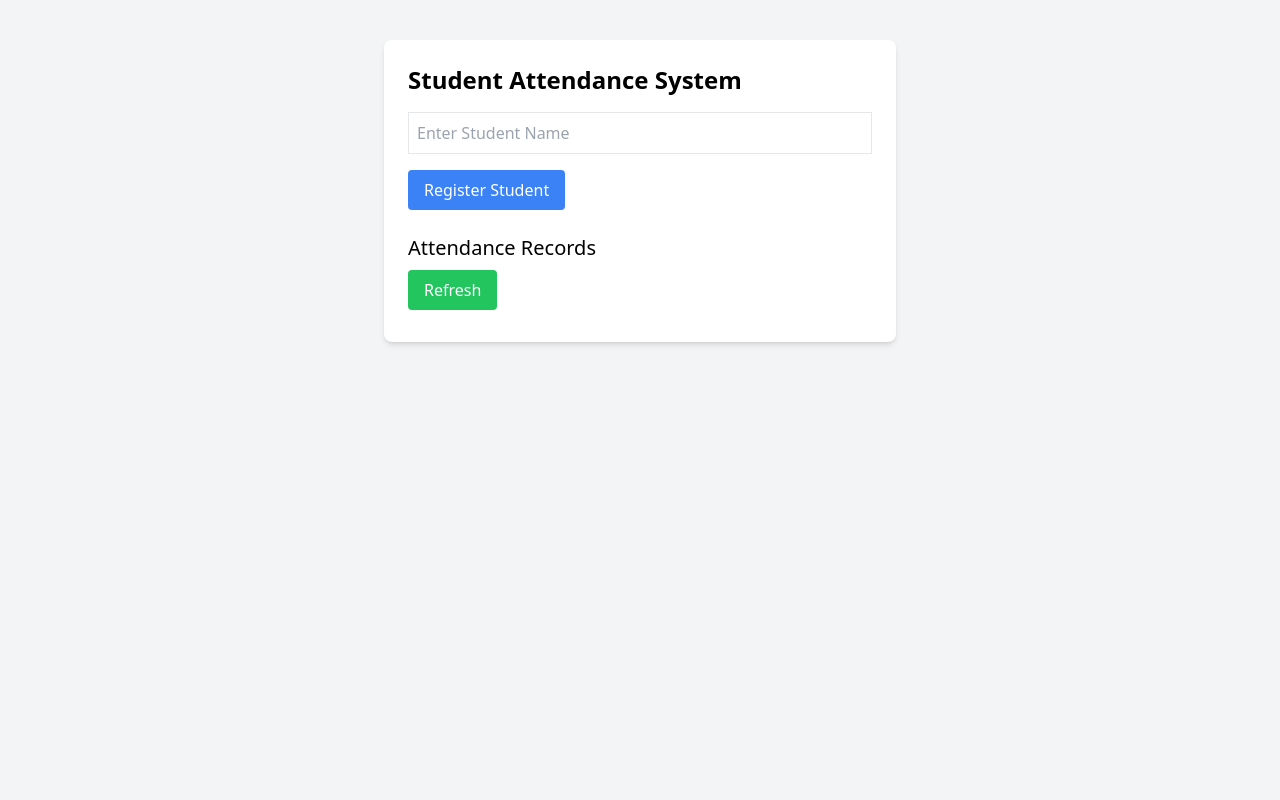
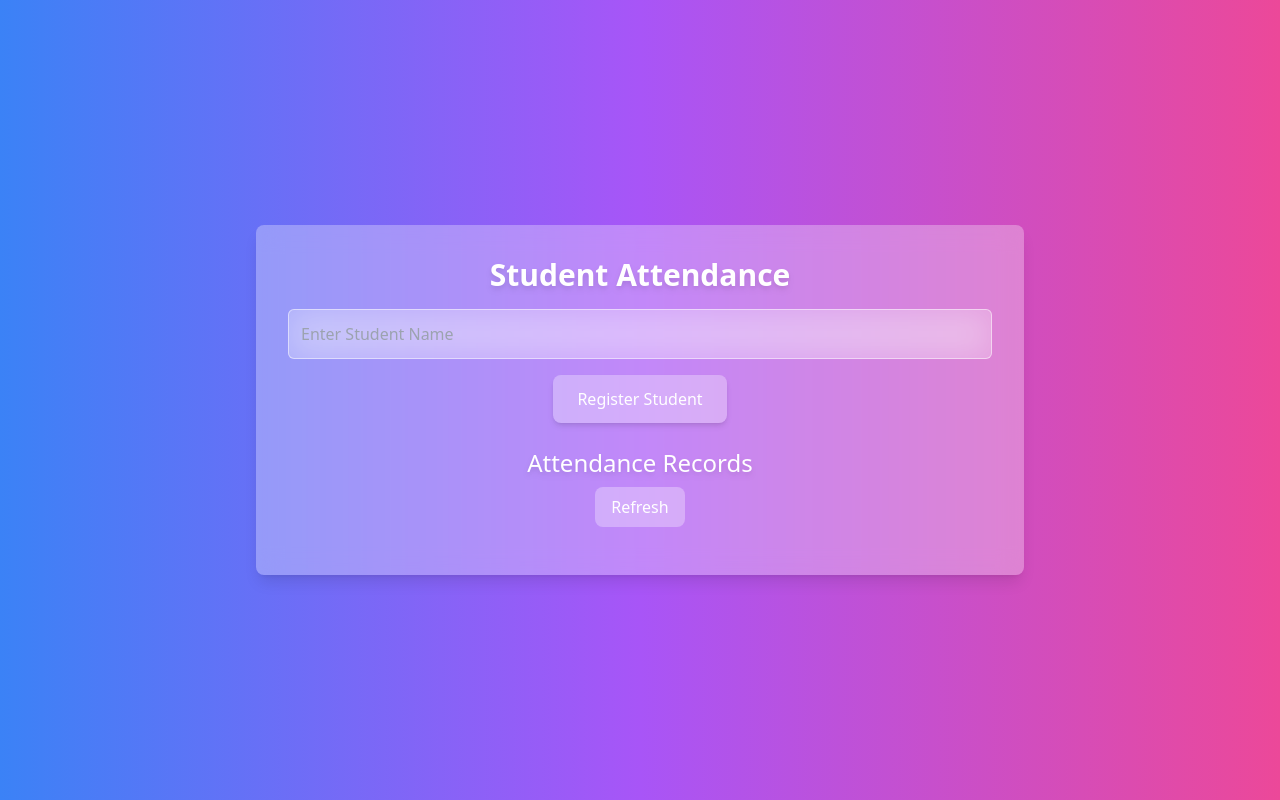
Before and after one commit to suvro2020/flask-student-attendance-app, a Flask app: page / in a window 1280 px wide. Run offline with Flask 3, Linux system fonts and the light colour scheme; some libraries are stand-ins or nearby versions.

Commit message:
Update Design

```diff
--- a/app/templates/index.html
+++ b/app/templates/index.html
@@ -6,18 +6,28 @@
     <script src="https://cdn.tailwindcss.com"></script>
     <title>Student Attendance</title>
 </head>
-<body class="bg-gray-100 p-10">
-    <div class="max-w-lg mx-auto bg-white p-6 rounded-lg shadow-md">
-        <h2 class="text-2xl font-bold mb-4">Student Attendance System</h2>
+<body class="bg-gradient-to-r from-blue-500 via-purple-500 to-pink-500 flex items-center justify-center h-screen">
 
-        <input id="studentName" type="text" placeholder="Enter Student Name" class="border p-2 w-full mb-4">
-        <button onclick="registerStudent()" class="bg-blue-500 text-white px-4 py-2 rounded">Register Student</button>
+    <div class="backdrop-blur-md bg-white/30 p-8 rounded-lg shadow-lg max-w-3xl w-full text-center">
+        <h2 class="text-3xl font-bold text-white drop-shadow-md">Student Attendance</h2>
 
-        <p id="successMessage" class="text-green-500 mt-4 hidden"></p>
+        <input id="studentName" type="text" placeholder="Enter Student Name"
+            class="border border-white/50 bg-white/20 backdrop-blur-lg text-white p-3 rounded-md w-full mt-4 focus:outline-none focus:ring-2 focus:ring-white/50">
 
-        <h3 class="text-xl mt-6">Attendance Records</h3>
-        <button onclick="fetchAttendance()" class="bg-green-500 text-white px-4 py-2 rounded my-2">Refresh</button>
-        <div id="attendanceTable"></div>
+        <button onclick="registerStudent()"
+            class="mt-4 bg-white/30 text-white px-6 py-3 rounded-lg shadow-md transition hover:bg-white/50">
+            Register Student
+        </button>
+
+        <p id="successMessage" class="text-green-300 mt-4 hidden"></p>
+
+        <h3 class="text-2xl mt-6 text-white drop-shadow-md">Attendance Records</h3>
+        <button onclick="fetchAttendance()"
+            class="bg-white/30 text-white px-4 py-2 rounded-lg mt-2 transition hover:bg-white/50">
+            Refresh
+        </button>
+
+        <div id="attendanceTable" class="mt-4"></div>
     </div>
 
     <script>
@@ -33,7 +43,7 @@
                 document.getElementById("successMessage").textContent = data.message;
                 document.getElementById("successMessage").classList.remove("hidden");
                 document.getElementById("studentName").value = "";
-                fetchAttendance();
+                fetchAttendance();  // Refresh attendance records
             });
         }
 
@@ -53,10 +63,11 @@
             })
             .then(response => response.json())
             .then(data => {
-                alert(data.message);
-                fetchAttendance();
+                alert(data.message); // Optional: Replace with better UI message
+                fetchAttendance(); // Refresh attendance table
             });
         }
     </script>
+
 </body>
 </html>
```
Also changed, not shown: app/templates/attendance.html (+6 -4 lines).
